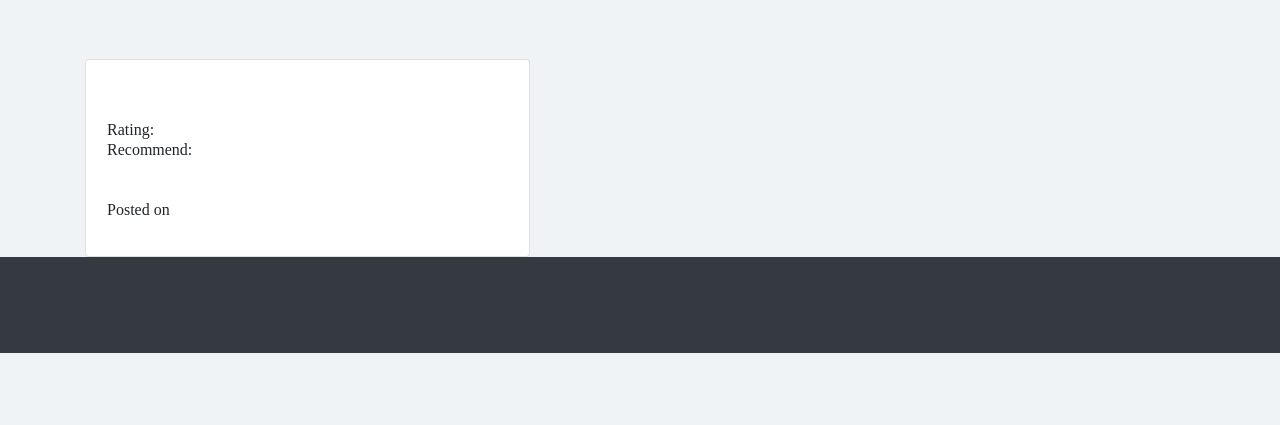
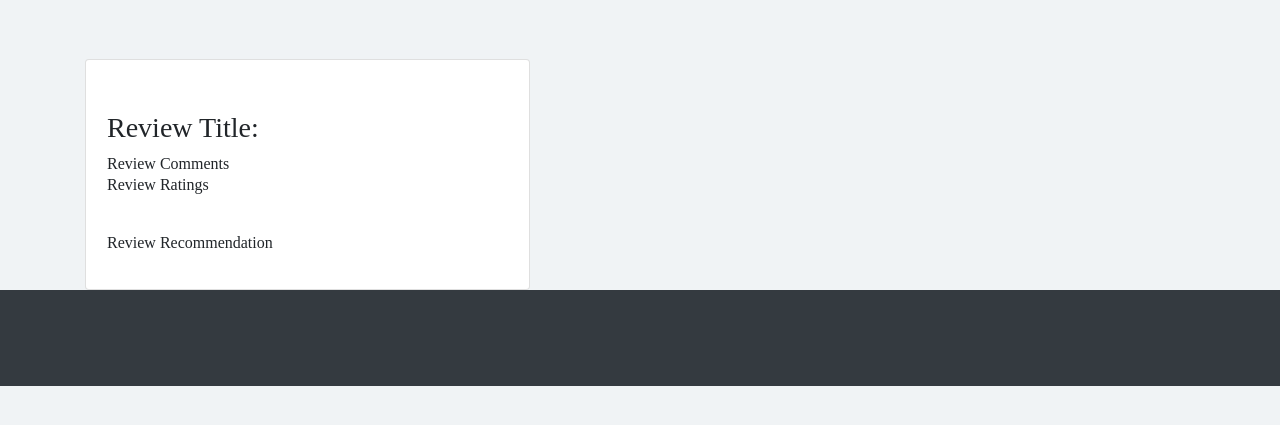
Before and after one commit to ksudana/VineyardWines, a PHP site: page /UserPortal/editreview.php?rid=1 in a window 1280 px wide. Shown: the part 61-486 px from the top of the page. Run offline with PHP 8.4, Linux system fonts and the light colour scheme; the visitor is signed in with stand-in values (Sample User, id 1); data that the repository does not hold is empty.

Commit message:
editing review

```diff
--- a/UserPortal/editreview.php
+++ b/UserPortal/editreview.php
@@ -60,11 +60,10 @@
             <div class="card-body">
               <p class="card-text">
                 <?php
-                echo "<table><tr><td><titlec><h3>". $wid ."</h3></titlec></td></tr>";
-                echo "<tr><td><titlec> Rating:    ". $title ."</titlec></td></tr>";
-                echo "<tr><td><titlec> Recommend: ". $content ."</titlec><br></td></tr>";
-                echo "<tr><td><titlec><h6>". $rating ."</h6></titlec></td></tr>";
-                echo "<tr><td><titlec> <p>Posted on   ". $recommend ."</p></titlec></td></tr></table>";
+                echo "<table><tr><td><titlec><h3> Review Title: ". $title ."</h3></titlec></td></tr>";
+                echo "<tr><td><titlec> Review Comments ". $content ."</titlec><br></td></tr>";
+                echo "<tr><td><titlec><h6> Review Ratings". $rating ."</h6></titlec></td></tr>";
+                echo "<tr><td><titlec> <p>Review Recommendation ". $recommend ."</p></titlec></td></tr></table>";
                 ?>
               </p>
             </div>
```
